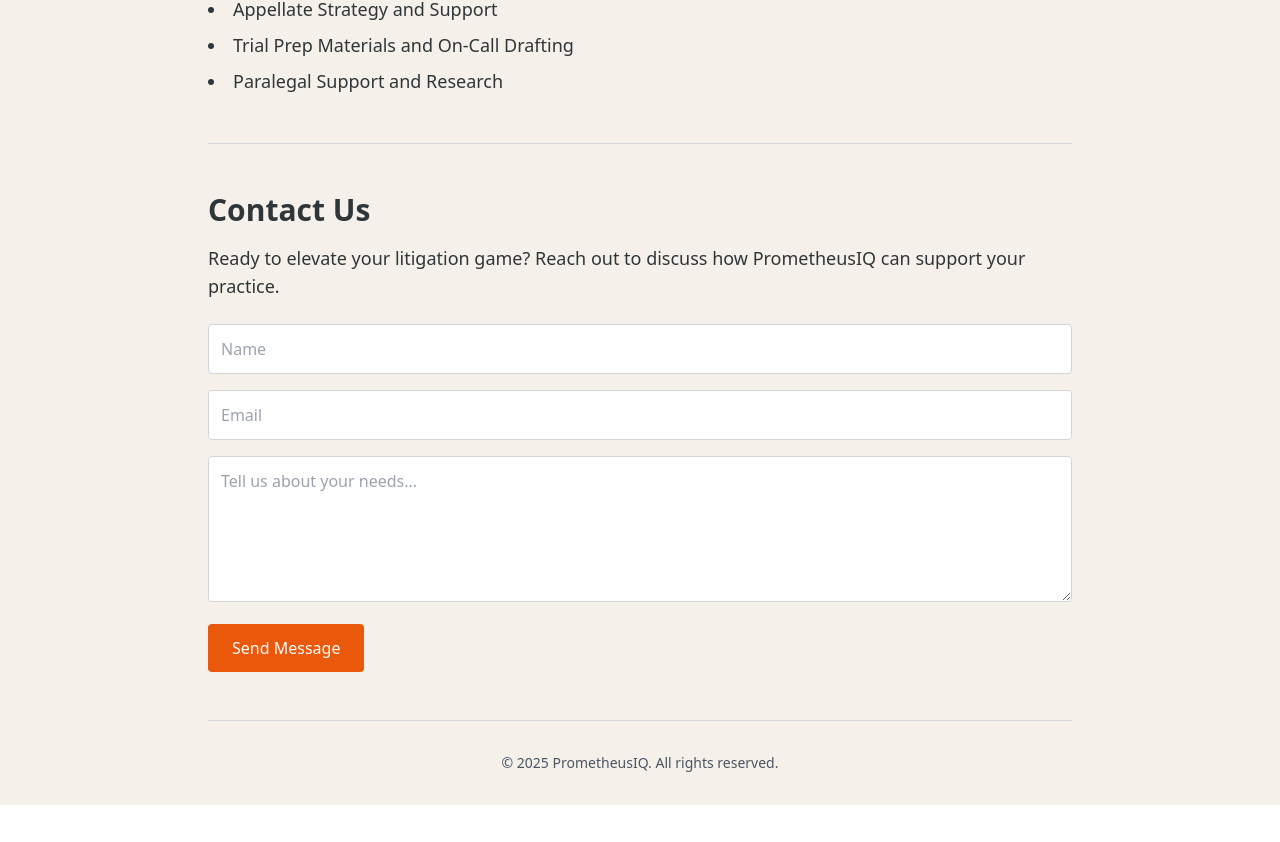
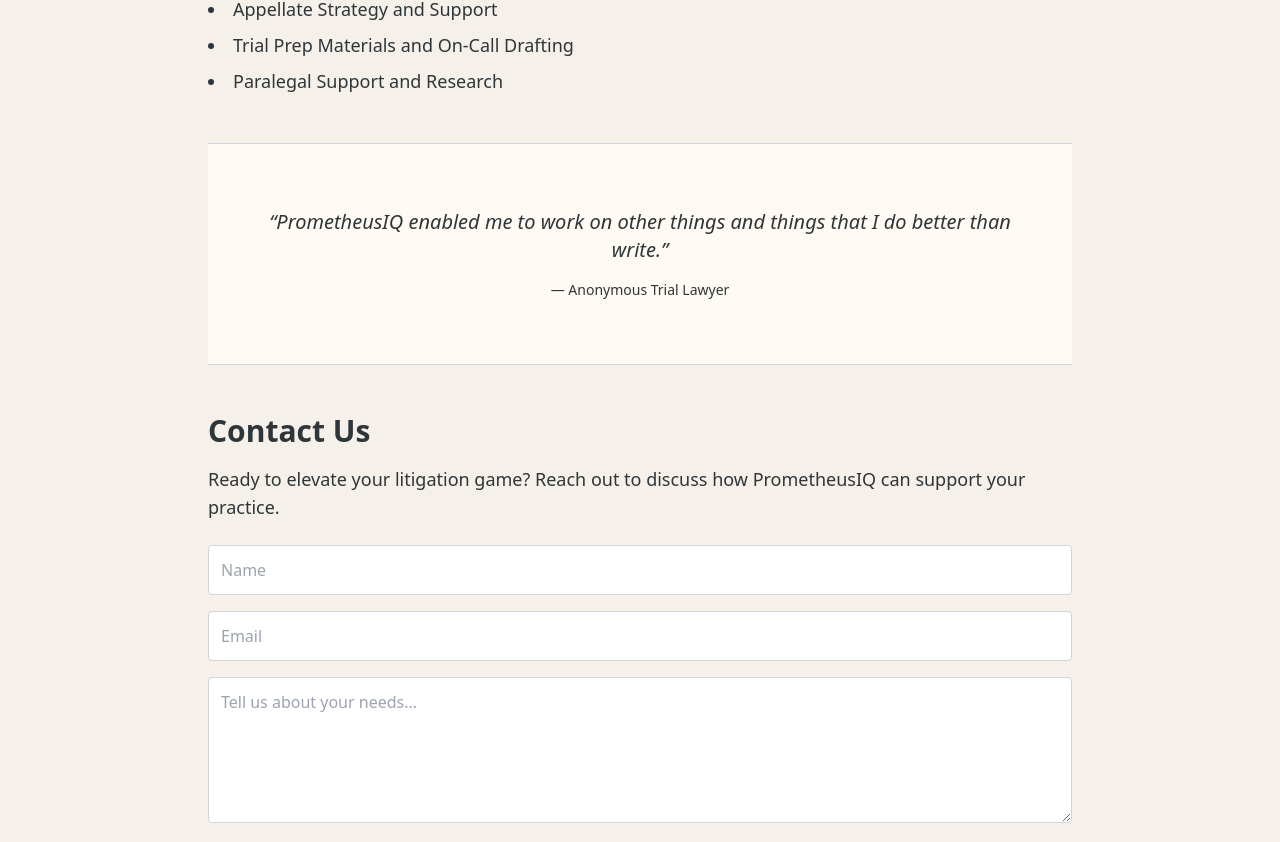
Before and after one commit to prometheusiq/prometheusiq-site, a React (Vite) app: page / in a window 1280 px wide. Shown: the part 1153-1995 px from the top of the page. Before the commit the page ends 1958 px from the top, so only its background shows below. Built offline with nearby package versions, Linux system fonts and the light colour scheme.

Commit message:
Add Portfolio menu and rotating testimonial banner

```diff
--- a/src/PrometheusIQWebsite.jsx
+++ b/src/PrometheusIQWebsite.jsx
@@ -1,8 +1,22 @@
-import React, { useState } from "react";
+import React, { useState, useEffect } from "react";
 import logo from "../public/logo.png";
+
+const testimonials = [
+  "PrometheusIQ saved me a lot of time and stress associated with an upcoming trial. I’m happy to recommend them to anyone.",
+  "PrometheusIQ enabled me to work on other things and things that I do better than write.",
+  "I was thoroughly impressed with the work of PrometheusIQ."
+];
 
 export default function PrometheusIQWebsite() {
   const [navOpen, setNavOpen] = useState(false);
+  const [testimonialIndex, setTestimonialIndex] = useState(0);
+
+  useEffect(() => {
+    const interval = setInterval(() => {
+      setTestimonialIndex((prev) => (prev + 1) % testimonials.length);
+    }, 5000);
+    return () => clearInterval(interval);
+  }, []);
 
   return (
     <div className="min-h-screen bg-[#f5f0e9] text-gray-800 font-sans">
@@ -20,6 +34,7 @@
             <li className="hover:text-orange-600 cursor-pointer transition">Home</li>
             <li className="hover:text-orange-600 cursor-pointer transition">About</li>
             <li className="hover:text-orange-600 cursor-pointer transition">Services</li>
+            <li className="hover:text-orange-600 cursor-pointer transition">Portfolio</li>
             <li className="hover:text-orange-600 cursor-pointer transition">Contact</li>
           </ul>
         </div>
@@ -28,6 +43,7 @@
             <li className="hover:text-orange-600 cursor-pointer transition">Home</li>
             <li className="hover:text-orange-600 cursor-pointer transition">About</li>
             <li className="hover:text-orange-600 cursor-pointer transition">Services</li>
+            <li className="hover:text-orange-600 cursor-pointer transition">Portfolio</li>
             <li className="hover:text-orange-600 cursor-pointer transition">Contact</li>
           </ul>
         )}
@@ -64,6 +80,13 @@
           </ul>
         </section>
 
+        <section className="py-16 border-b border-gray-300 bg-[#fffaf3] text-center">
+          <p className="text-xl italic max-w-3xl mx-auto text-[#2f3639] transition-opacity duration-700 ease-in-out">
+            “{testimonials[testimonialIndex]}”
+          </p>
+          <p className="mt-4 text-sm text-[#2f3639]">— Anonymous Trial Lawyer</p>
+        </section>
+
         <section className="py-12 border-b border-gray-300">
           <h2 className="text-3xl font-semibold mb-4 text-[#2f3639]">Contact Us</h2>
           <p className="text-lg mb-6 text-[#2f3639]">
```
